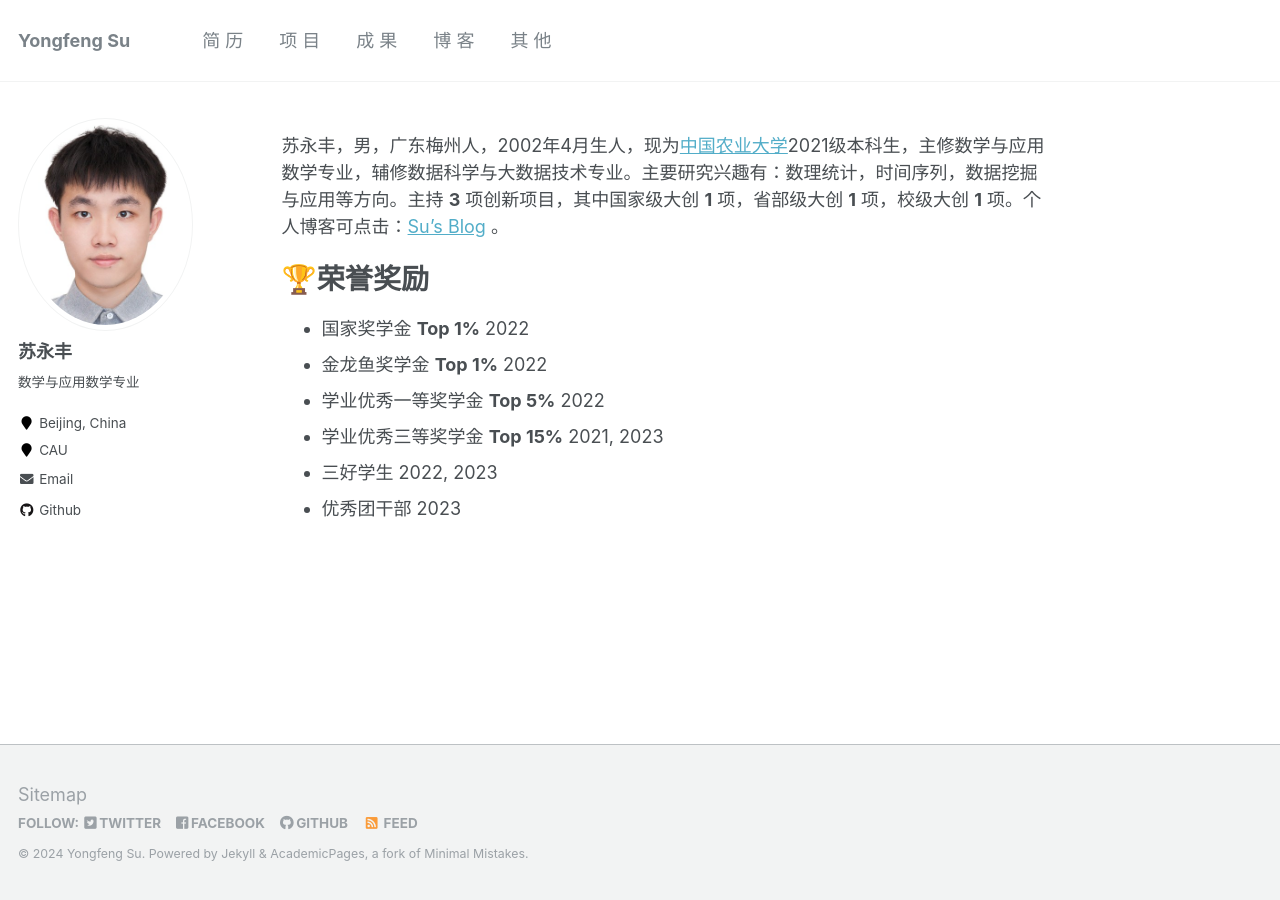
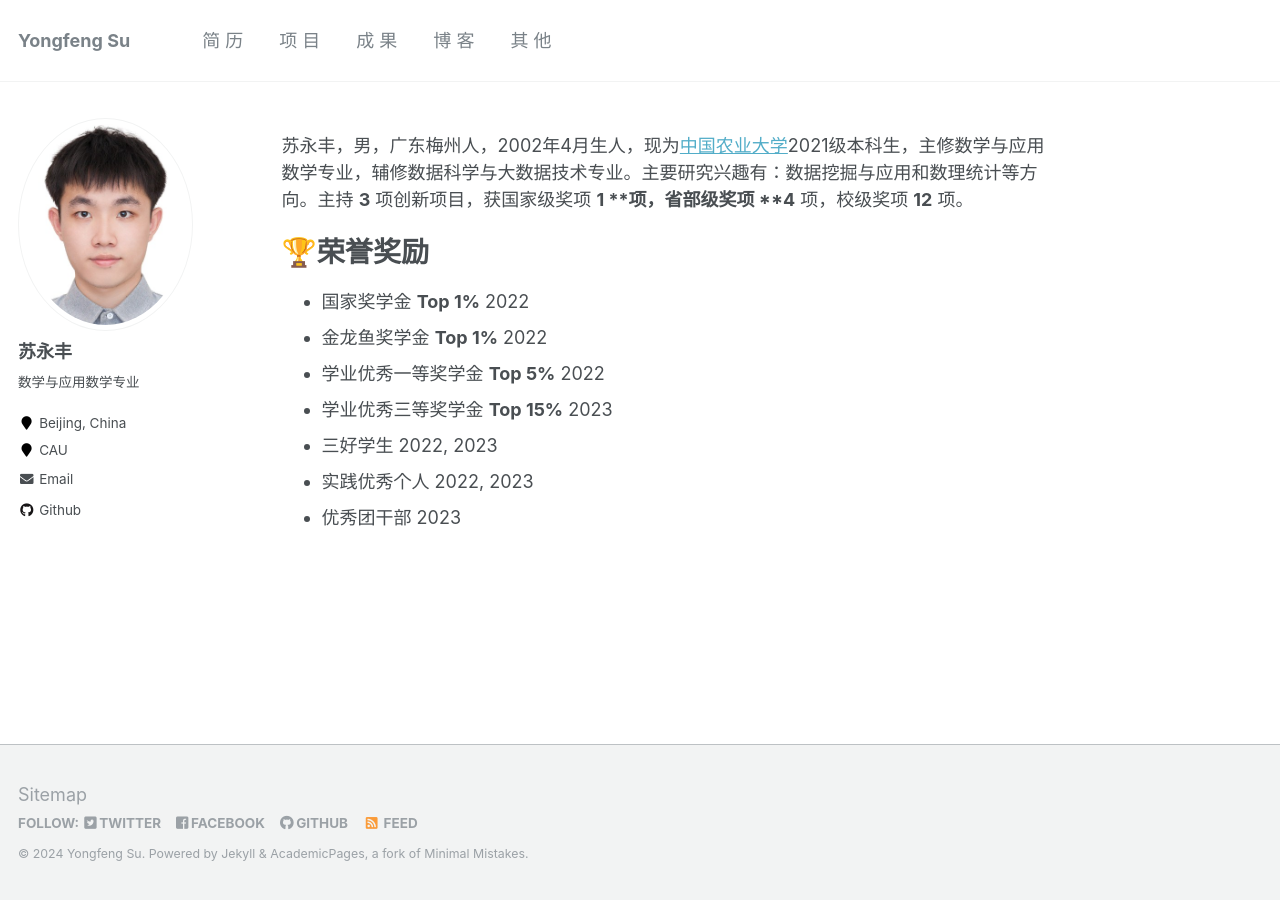
Before and after one commit to CreatBySu/CreatBySu.github.io, a Jekyll site: the page built from _pages/about.md, in a window 1280 px wide. Built offline with Jekyll 4.4.1, drawn with Linux system fonts in a browser that asks for light colours.

Commit message:
Add files via upload

```diff
--- a/_pages/about.md
+++ b/_pages/about.md
@@ -8,12 +8,13 @@ redirect_from:
   - /about.html
 ---
 
-苏永丰，男，广东梅州人，2002年4月生人，现为[中国农业大学](https://www.cau.edu.cn/)2021级本科生，主修数学与应用数学专业，辅修数据科学与大数据技术专业。主要研究兴趣有：数理统计，时间序列，数据挖掘与应用等方向。主持 **3** 项创新项目，其中国家级大创 **1** 项，省部级大创 **1** 项，校级大创 **1** 项。个人博客可点击：[Su's Blog](https://yongfengsu.notion.site/33254bc8a198441d87d17d1df55b027c?v=47fea8b021dd4888bc9d2bf7a35efeda&pvs=4) 。
+苏永丰，男，广东梅州人，2002年4月生人，现为[中国农业大学](https://www.cau.edu.cn/)2021级本科生，主修数学与应用数学专业，辅修数据科学与大数据技术专业。主要研究兴趣有：数据挖掘与应用和数理统计等方向。主持 **3** 项创新项目，获国家级奖项 **1 **项，省部级奖项 **4** 项，校级奖项 **12** 项。
 
 # 🏆荣誉奖励
 * 国家奖学金    **Top 1%**     2022
 * 金龙鱼奖学金   **Top 1%**     2022
 * 学业优秀一等奖学金  **Top 5%**    2022
-* 学业优秀三等奖学金   **Top 15%**   2021, 2023
+* 学业优秀三等奖学金   **Top 15%**   2023
 * 三好学生  2022, 2023
+* 实践优秀个人  2022, 2023
 * 优秀团干部  2023
```
